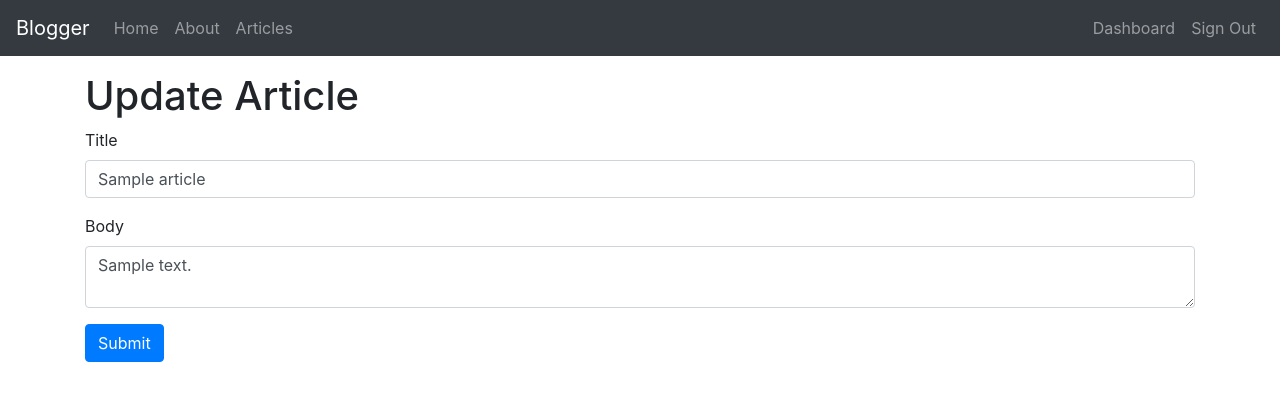
After one commit to pradeshkumarg/BlogApp-Flask, a Flask app: page /edit_article/1 in a window 1280 px wide. The commit adds this page. Shown: the top 401 px of the page. Run offline with Flask 2, Linux system fonts and the light colour scheme; the visitor is signed in with stand-in values (Sample User, id 1); tables that the repository leaves empty or names only in its code hold one stand-in row (values such as "Sample post"); some libraries are stand-ins or nearby versions.

Commit message:
Adding update and delete functionality

```diff
--- a/app.py
+++ b/app.py
@@ -190,6 +190,63 @@ def add_article():
 
     return render_template("add_article.html",form=form)
 
+# edit article route
+@app.route("/edit_article/<string:id>", methods = ['GET','POST'])
+@is_logged_in
+def edit_article(id):
+    # create cursor
+    cur = mysql.connection.cursor()
+
+    # get article by id
+    result = cur.execute("SELECT * from articles where id = %s",[id])
+
+    article = cur.fetchone()
+
+    form = ArticleForm(request.form)
+
+    # populate article form fields
+    form.title.data = article['title']
+    form.body.data = article['body']
+
+    if(request.method == 'POST' and form.validate()):
+        title = request.form['title']
+        body = request.form['body']
+
+        # execute
+        cur.execute('update articles set title=%s, body=%s where id = %s',[title,body,id])
+
+        # Commit
+        mysql.connection.commit()
+
+        # close connection
+        cur.close()
+
+        flash("Article Updated Successfully","success")
+        return redirect(url_for('dashboard'))
+
+    return render_template("edit_article.html",form=form)
+
+# delete article
+@app.route("/delete_article/<string:id>", methods = ['POST'])
+@is_logged_in
+def delete_article(id):
+    # create cursor
+    cur = mysql.connection.cursor()
+
+    # get article by id
+    result = cur.execute("delete from articles where id = %s",[id])
+
+    # Commit
+    mysql.connection.commit()
+
+    # close connection
+    cur.close()
+
+    flash("Article deleted","success ")
+
+    return redirect(url_for('dashboard'))
+
+
 # articles route
 @app.route("/articles")
 @is_logged_in
@@ -200,8 +257,9 @@ def articles():
         # execute query
         result = cur.execute('SELECT id,title FROM articles')
 
-        if(result>0):
-            Articles = cur.fetchall()
+        Articles = cur.fetchall()
+
+        cur.close()
 
         return render_template('articles.html', articles = Articles)
 
--- /dev/null
+++ b/templates/edit_article.html
@@ -0,0 +1,20 @@
+{% extends 'layout.html' %}
+
+{% block body %}
+
+
+<h1>Update Article</h1>
+
+{% from  "includes/_formhelpers.html" import render_field %}
+<form action="" method="post">
+  <div class="form-group">
+    {{render_field(form.title, class_="form-control")}}
+  </div>
+  <div class="form-group">
+    {{render_field(form.body, class_="form-control",id="editor")}}
+  </div>
+
+  <p> <input type="submit" value="Submit" class="btn btn-primary"> </p>
+</form>
+
+{% endblock %}
```
Also changed, not shown: templates/dashboard.html (+6 -1 lines).
